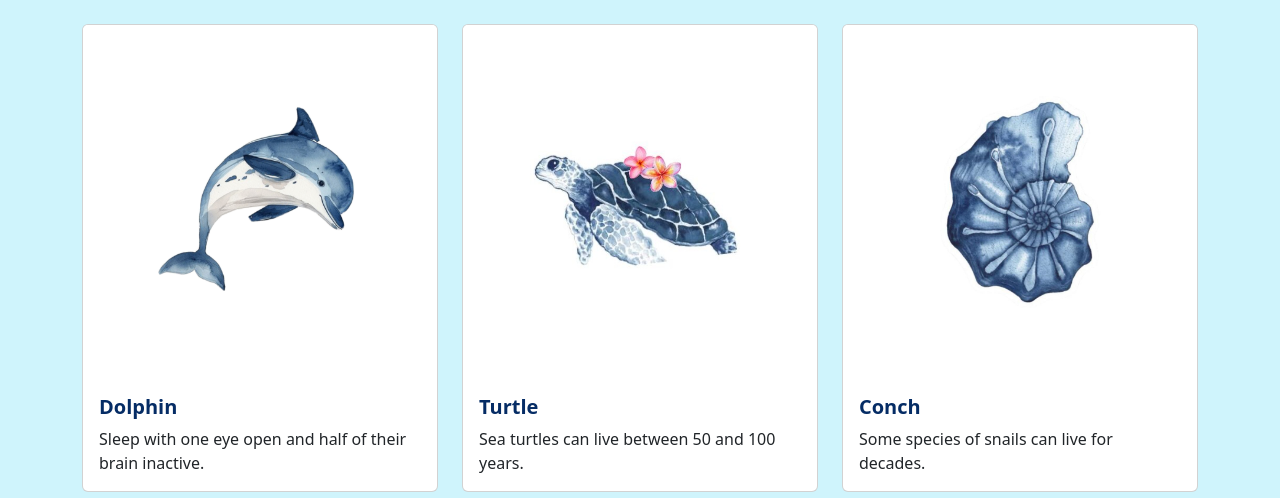
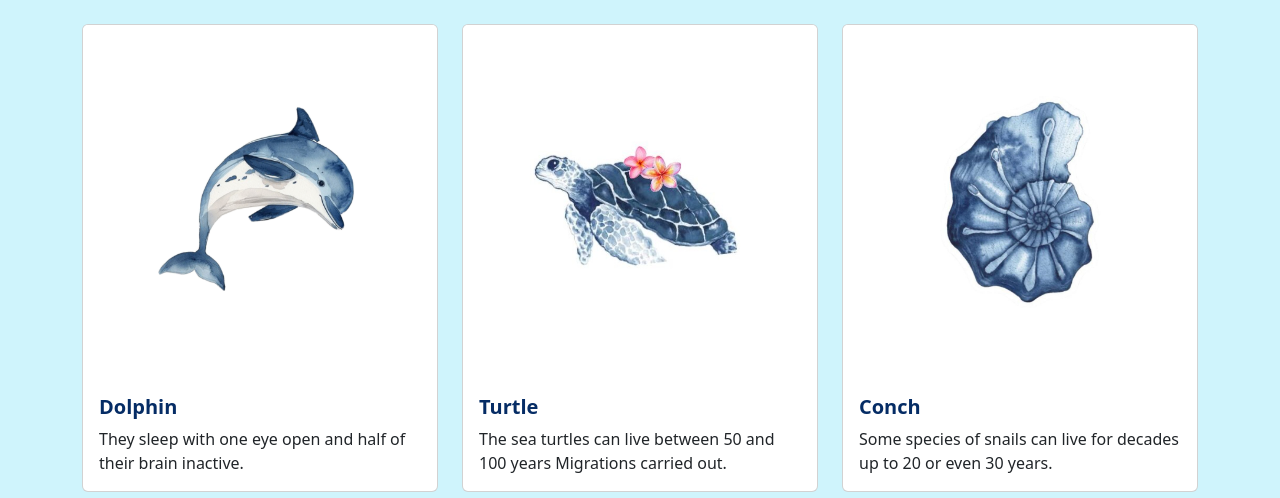
Before and after one commit to JimenaSica/GaleriaWeb-con-Cards, a plain HTML site: page index.html in a window 1280 px wide. Shown: the part 302-800 px from the top of the page. Drawn offline with nearby package versions, Linux system fonts and the light colour scheme.

Commit message:
Cuarto commit

```diff
--- a/index.html
+++ b/index.html
@@ -22,7 +22,7 @@
                     <img src="img12.png" class="card-img-top img-fluid" alt="Imagen 1">
                     <div class="card-body">
                         <h5 class="card-title text-primary-emphasis fw-bold">Dolphin</h5>
-                        <p class="card-text">Sleep with one eye open and half of their brain inactive.</p>
+                        <p class="card-text">They sleep with one eye open and half of their brain inactive.</p>
                     </div>
                 </div>
             </div>
@@ -34,7 +34,7 @@
                         <img src="img5.jpg" class="card-img-top img-fluid"alt="Imagen 2">
                     <div class="card-body">
                         <h5 class="card-title text-primary-emphasis fw-bold">Turtle</h5>
-                        <p class="card-text">Sea turtles can live between 50 and 100 years.</p>
+                        <p class="card-text">The sea turtles can live between 50 and 100 years Migrations carried out.</p>
                     </div>
                 </div>
             </div>
@@ -45,7 +45,7 @@
                         <img src="img6.jpg" class="card-img-top img-fluid" alt="Imagen 3">
                     <div class="card-body">
                         <h5 class="card-title text-primary-emphasis fw-bold">Conch</h5>
-                        <p class="card-text">Some species of snails can live for decades.</p>
+                        <p class="card-text">Some species of snails can live for decades up to 20 or even 30 years.</p>
                     </div>
                 </div>
             </div>
```
